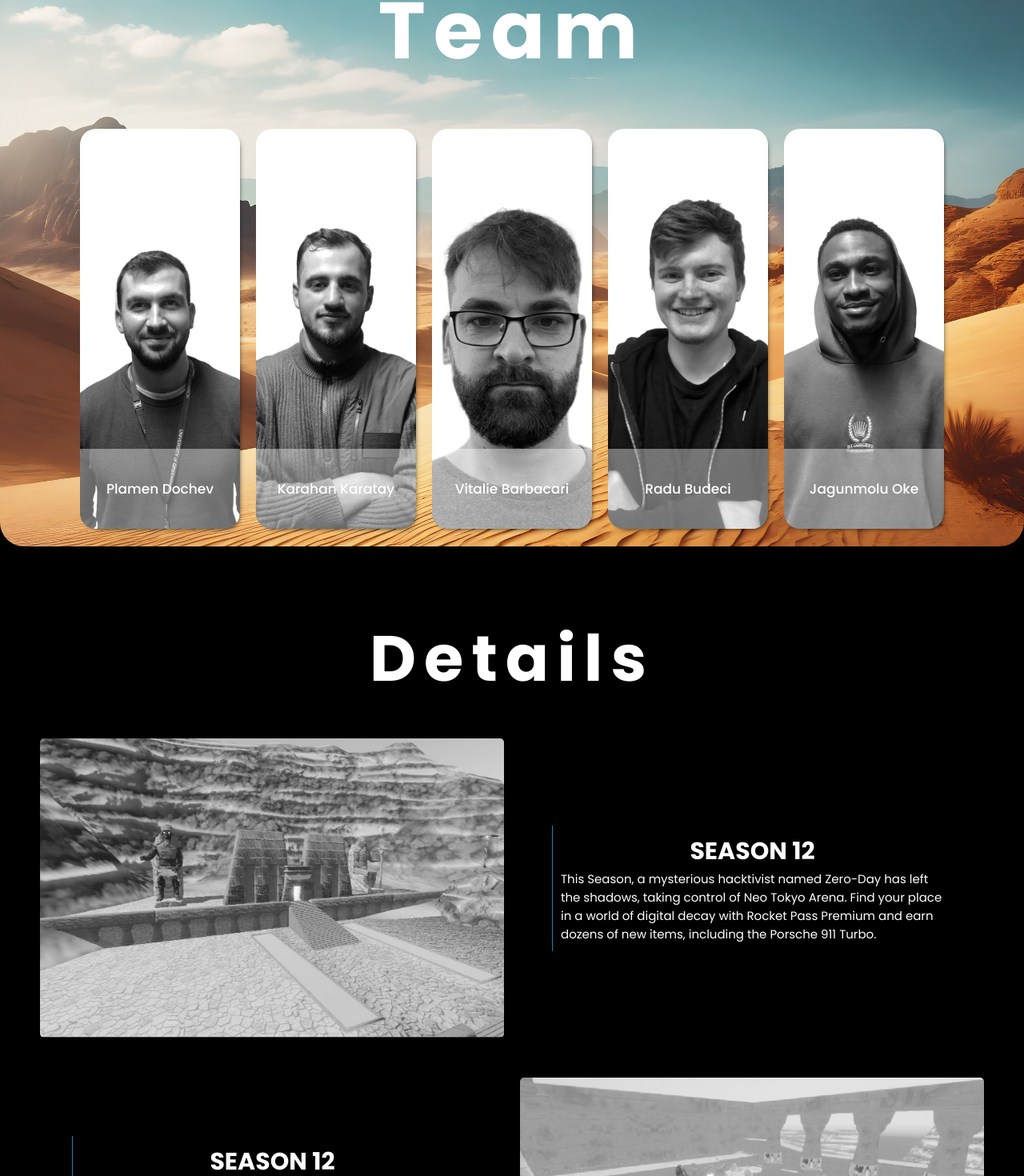
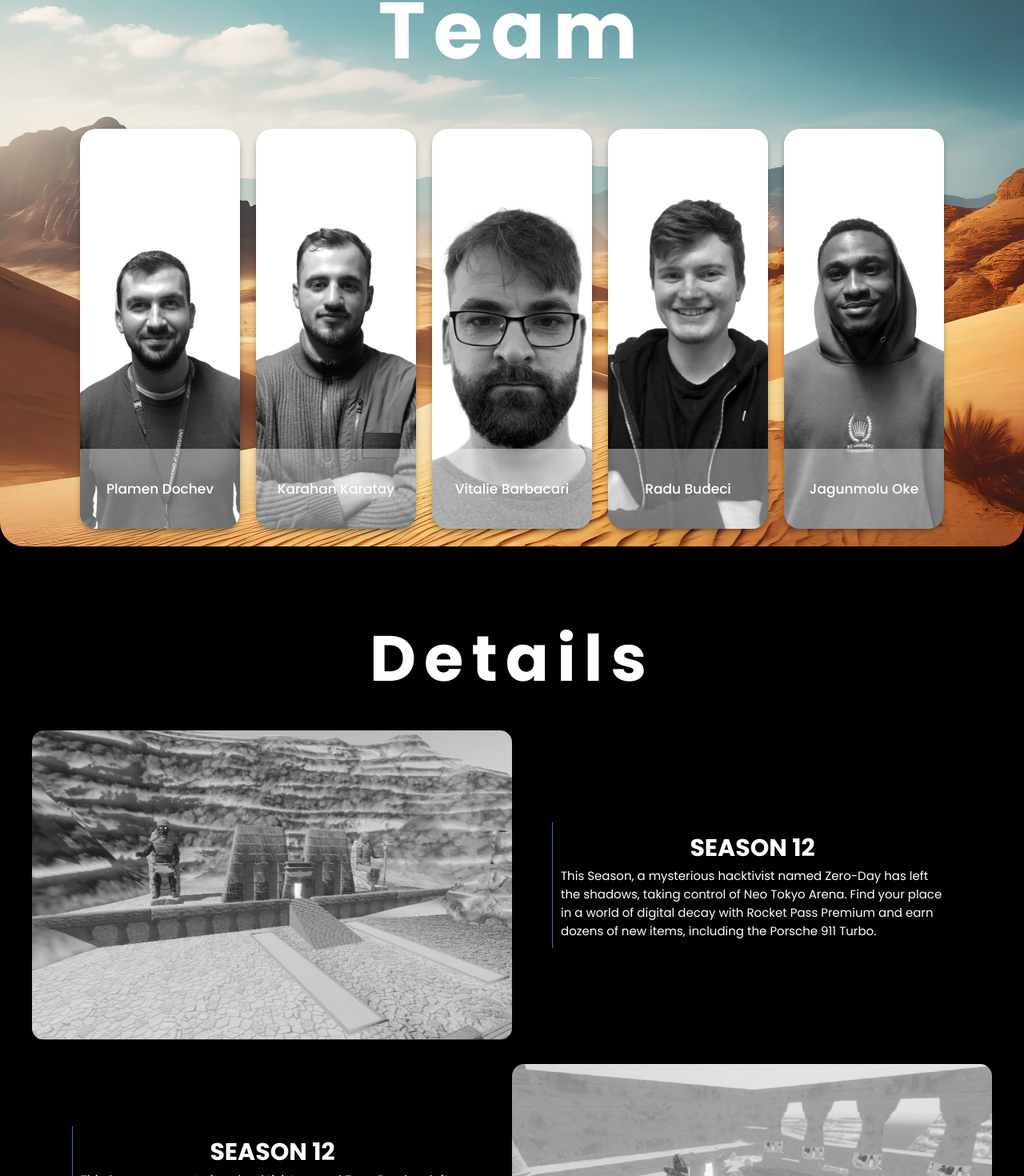
Before and after one commit to PDochev/gem-grab, a React (Vite) app: page / in a window 1280 px wide. Shown: the part 917-2387 px from the top of the page at 80% size. Built offline with nearby package versions, Linux system fonts and the light colour scheme; no server answers.

Commit message:
box-shadow on images

```diff
--- a/src/Contact.css
+++ b/src/Contact.css
@@ -71,7 +71,7 @@ form textarea {
   height: 30rem;
   padding: 1rem;
   color: white;
-  box-shadow: 0px 4px 7px -5px #363a44;
+  box-shadow: 1px 4px 7px -5px #363a44;
 }
 
 form textarea:focus {
@@ -93,6 +93,7 @@ form button {
   color: white;
   background-color: #111217;
   border: 1px solid #363a44;
+  box-shadow: 1px 4px 10px -7px black;
 }
 
 /* form button:hover {
--- a/src/Details.css
+++ b/src/Details.css
@@ -61,8 +61,9 @@
   background-position: center;
 
   filter: grayscale();
-  padding: 1rem 1rem;
+  /* padding: 1rem 1rem; */
   border-radius: 1.5rem;
+  box-shadow: 1px 4px 10px -7px black;
 }
 .det-img img:hover {
   filter: none;
--- a/src/Download.css
+++ b/src/Download.css
@@ -32,6 +32,7 @@
   align-items: center;
   justify-content: center;
   padding: 0 4rem;
+  box-shadow: 1px 4px 10px -7px black;
   /* box-shadow: 3px 4px 7px -5px white; */
 }
 
@@ -70,11 +71,13 @@
   margin-top: 3rem;
   padding: 1rem 2rem;
   border-radius: 0.5rem;
+  box-shadow: 1px 4px 10px -7px black;
   /* border: 1px solid black; */
   /* background-color: white; */
 }
 
 .descDownload button:hover {
+  background: red;
 }
 
 @media (max-width: 768px) {
--- a/src/Download.jsx
+++ b/src/Download.jsx
@@ -3,13 +3,13 @@ import "./Download.css";
 
 const darkModeStyle = {
   backgroundColor: "black",
-  border: "0.1rem solid #282c30",
+  border: "0.2rem solid #282c30",
   color: "white",
 };
 
 const lightModeStyle = {
   backgroundColor: "white",
-  border: "0.1rem solid black",
+  border: "0.2rem solid black",
 };
 
 export default function Download({ lightMode }) {
--- a/src/Intro.css
+++ b/src/Intro.css
@@ -143,6 +143,10 @@
   }
 }
 
+/* @media screen and (max-width: 1200px) {
+
+} */
+
 /* @keyframes in {
   from {
     transform: scale(1);
--- a/src/Navigation.css
+++ b/src/Navigation.css
@@ -18,6 +18,10 @@
   text-decoration: none;
   list-style-type: none;
   display: flex;
+}
+
+.Navigation a:hover {
+  /* border-bottom: 1px solid white; */
 }
 
 .Navigation svg {
--- a/src/Team.css
+++ b/src/Team.css
@@ -19,8 +19,6 @@
   /* z-index: -1; */
 }
 
-
-
 .Cards {
   object-fit: fill;
   margin-top: 4.8rem; /* 48px */
@@ -38,9 +36,9 @@
   background-size: cover;
   background-repeat: no-repeat;
   background-position: center;
-  box-shadow: 3px 4px 7px -5px black;
-  -webkit-box-shadow: 3px 4px 7px -5px black;
 
+  box-shadow: 0px 4px 12px -6px black;
+  /* -webkit-box-shadow: 0px 4px 15px -6px black; */
   filter: grayscale();
 }
 
```
